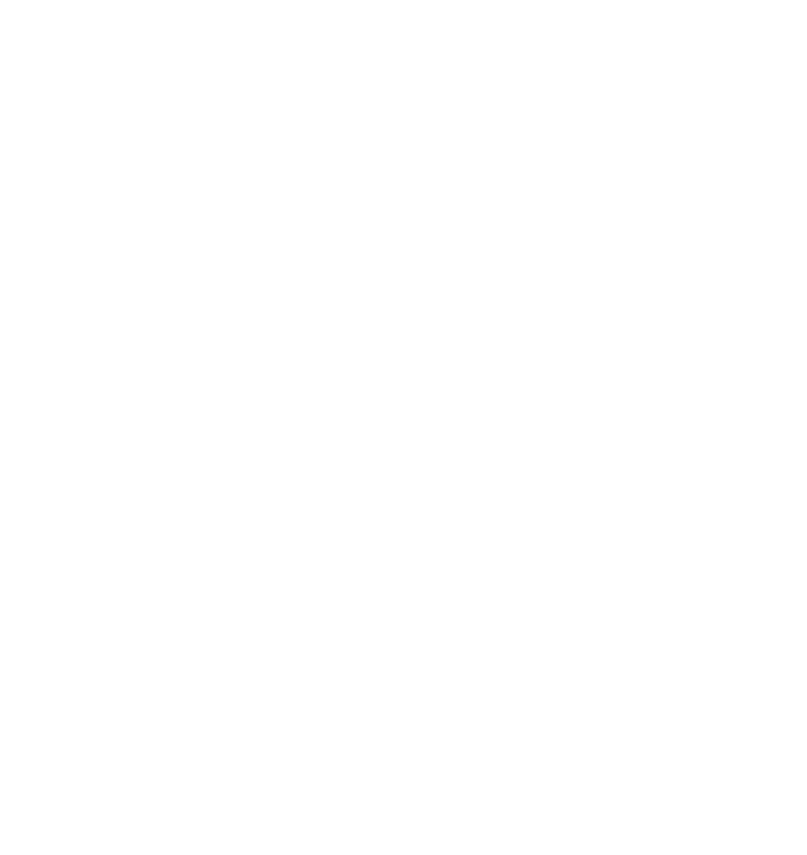
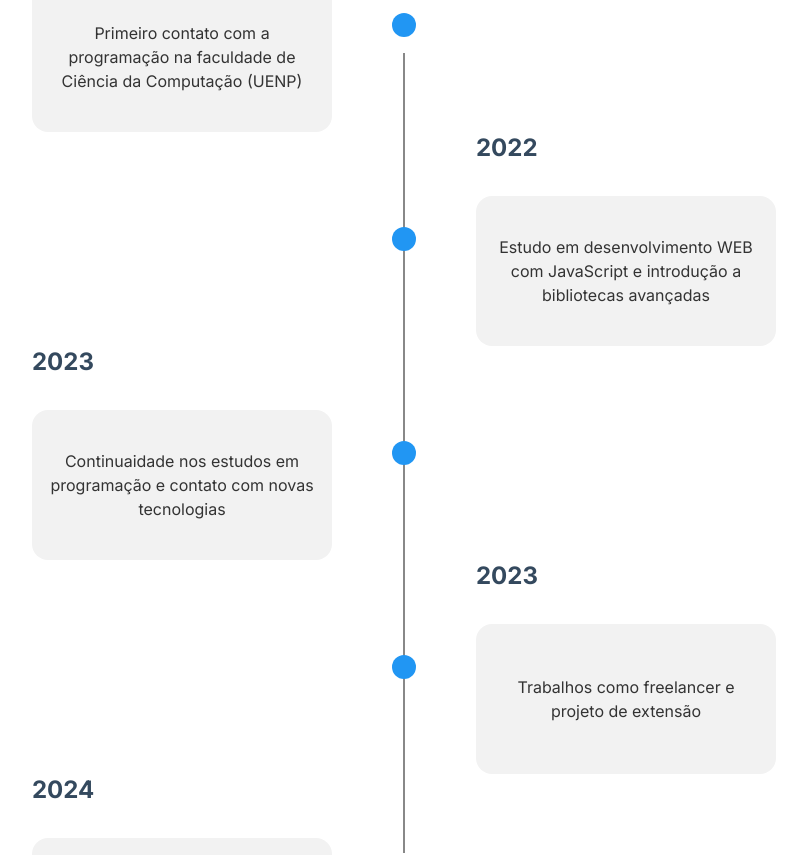
Before and after one commit to icaroQre/My-Portfolio, a Next.js app: page / in a window 1280 px wide. Shown: the part 1600-2455 px from the top of the page, without its empty margins (236-1043 px from the left). Before the commit the page ends 1326 px from the top, so only its background shows below. Built offline with nearby package versions, Linux system fonts and the light colour scheme.

Commit message:
feat timeline

```diff
--- a/src/components/NavBar.tsx
+++ b/src/components/NavBar.tsx
@@ -3,7 +3,7 @@ import React from "react";
 const NavBar: React.FC = () => {
 
     return(
-        <div className="fixed top-0 left-0 hidden md:w-screen md:bg-inherit md:flex md:items-center md:justify-between md:py-4 md:px-16 md:bg-light-primary md:dark:bg-dark-primary" >
+        <div className="fixed z-50 top-0 left-0 hidden md:w-screen md:bg-inherit md:flex md:items-center md:justify-between md:py-4 md:px-16 md:bg-light-primary md:dark:bg-dark-primary" >
             <p className="font-bold text-xl text-light-tertiary dark:text-dark-tertiary cursor-pointer"> QRE </p>
             <ul className="flex items-center justify-center">
                 {[
--- a/src/components/TechIcons.tsx
+++ b/src/components/PersonalSkills.tsx
@@ -14,7 +14,7 @@ import SVGts from "@/icons/SVGts"
 import { AnyMxRecord } from "dns"
 import React, { useEffect, useState } from "react"
 
-const TechIcons = () => {
+const PersonalSkills = () => {
 
     const [description, setDescription] = useState <String>('↑ Toque sobre o ícone que deseja saber mais detalhes ↑')
     const skills: any = useSkills()
@@ -29,34 +29,34 @@ const TechIcons = () => {
     return(
         <>
             <div className="md:w-3/6 w-3/4 flex flex-row items-center justify-center my-6 flex-wrap min-w-96">
-                <div id="html" onMouseOver={(event: React.MouseEvent<HTMLElement>) => selectDescription(event.currentTarget.id)} onMouseLeave={() => defaultDescription()} className="cursor-pointer hover:scale-125 transition-all">
+                <div id="html" onClick={(event: React.MouseEvent<HTMLElement>) => selectDescription(event.currentTarget.id)} className="cursor-pointer hover:scale-125 transition-all">
                     <SVGhtml width={50} height={50} className="pointer-events-none md:m-8 m-4"/>
                 </div>
-                <div id="css" onMouseOver={(event: React.MouseEvent<HTMLElement>) => selectDescription(event.currentTarget.id)} onMouseLeave={() => defaultDescription()} className="cursor-pointer hover:scale-125 transition-all">
+                <div id="css" onClick={(event: React.MouseEvent<HTMLElement>) => selectDescription(event.currentTarget.id)} className="cursor-pointer hover:scale-125 transition-all">
                     <SVGcss width={50} height={50} className="pointer-events-none md:m-8 m-4" />
                 </div>
-                <div id="figma" onMouseOver={(event: React.MouseEvent<HTMLElement>) => selectDescription(event.currentTarget.id)} onMouseLeave={() => defaultDescription()} className="cursor-pointer hover:scale-125 transition-all">
+                <div id="figma" onClick={(event: React.MouseEvent<HTMLElement>) => selectDescription(event.currentTarget.id)} className="cursor-pointer hover:scale-125 transition-all">
                     <SVGfigma width={50} height={50} className="pointer-events-none md:m-8 m-4"/>
                 </div>
-                <div id="javaScript" onMouseOver={(event: React.MouseEvent<HTMLElement>) => selectDescription(event.currentTarget.id)} onMouseLeave={() => defaultDescription()} className="cursor-pointer hover:scale-125 transition-all">
+                <div id="javaScript" onClick={(event: React.MouseEvent<HTMLElement>) => selectDescription(event.currentTarget.id)} className="cursor-pointer hover:scale-125 transition-all">
                     <SVGjs width={50} height={50} className="pointer-events-none md:m-8 m-4"/>
                 </div>
-                <div id="typeScript" onMouseOver={(event: React.MouseEvent<HTMLElement>) => selectDescription(event.currentTarget.id)} onMouseLeave={() => defaultDescription()} className="cursor-pointer hover:scale-125 transition-all">
+                <div id="typeScript" onClick={(event: React.MouseEvent<HTMLElement>) => selectDescription(event.currentTarget.id)} className="cursor-pointer hover:scale-125 transition-all">
                     <SVGts width={50} height={50} className="pointer-events-none md:m-8 m-4"/>
                 </div>
-                <div id="reactJs" onMouseOver={(event: React.MouseEvent<HTMLElement>) => selectDescription(event.currentTarget.id)} onMouseLeave={() => defaultDescription()} className="cursor-pointer hover:scale-125 transition-all">
+                <div id="reactJs" onClick={(event: React.MouseEvent<HTMLElement>) => selectDescription(event.currentTarget.id)} className="cursor-pointer hover:scale-125 transition-all">
                     <SVGreact width={50} height={50} className="pointer-events-none md:m-8 m-4"/>
                 </div>
-                <div id="styledComponents" onMouseOver={(event: React.MouseEvent<HTMLElement>) => selectDescription(event.currentTarget.id)} onMouseLeave={() => defaultDescription()} className="cursor-pointer hover:scale-125 transition-all">
+                <div id="styledComponents" onClick={(event: React.MouseEvent<HTMLElement>) => selectDescription(event.currentTarget.id)} className="cursor-pointer hover:scale-125 transition-all">
                     <SVGstyledComponents width={50} height={50} className="pointer-events-none md:m-8 m-4"/>
                 </div>
-                <div id="tailwind" onMouseOver={(event: React.MouseEvent<HTMLElement>) => selectDescription(event.currentTarget.id)} onMouseLeave={() => defaultDescription()} className="cursor-pointer hover:scale-125 transition-all">
+                <div id="tailwind" onClick={(event: React.MouseEvent<HTMLElement>) => selectDescription(event.currentTarget.id)} className="cursor-pointer hover:scale-125 transition-all">
                     <SVGtailwind width={50} height={50} className="pointer-events-none md:m-8 m-4"/>
                 </div>
-                <div id="mongoDb" onMouseOver={(event: React.MouseEvent<HTMLElement>) => selectDescription(event.currentTarget.id)} onMouseLeave={() => defaultDescription()} className="cursor-pointer hover:scale-125 transition-all">
+                <div id="mongoDb" onClick={(event: React.MouseEvent<HTMLElement>) => selectDescription(event.currentTarget.id)} className="cursor-pointer hover:scale-125 transition-all">
                     <SVGmongo width={50} height={50} className="pointer-events-none md:m-8 m-4"/>
                 </div>
-                <div id="postgreSql" onMouseOver={(event: React.MouseEvent<HTMLElement>) => selectDescription(event.currentTarget.id)} onMouseLeave={() => defaultDescription()} className="cursor-pointer hover:scale-125 transition-all">
+                <div id="postgreSql" onClick={(event: React.MouseEvent<HTMLElement>) => selectDescription(event.currentTarget.id)} className="cursor-pointer hover:scale-125 transition-all">
                     <SVGpostgresql width={50} height={50} className="pointer-events-none md:m-8 m-4"/>
                 </div>
             </div>
@@ -68,4 +68,4 @@ const TechIcons = () => {
     )
 }
 
-export default TechIcons
+export default PersonalSkills
--- /dev/null
+++ b/src/components/TimeLine.tsx
@@ -0,0 +1,34 @@
+import TimeLineCard from "./TimeLineCard"
+
+const TimeLine: React.FC = () => {
+    return(
+        <>
+            <div className="w-full md:flex hidden flex-col items-center justify-center mt-16">
+                <div className="w-[2px] h-full absolute bg-[#888888] dark:bg-[#333333]"></div>
+
+                <div className="flex flex-row items-center justify-center relative left-[-186px]">
+                    <TimeLineCard title={'Final de 2021'} description={'Primeiro contato com a programação na faculdade de Ciência da Computação (UENP)'}/>
+                    <div className="w-6 h-6 cursor-pointer bg-light-secondary dark:bg-dark-secondary rounded-full ml-12 relative right-[-12px] hover:bg-light-tertiary dark:hover:dark-tertiary"></div>
+                </div>
+                <div className="flex flex-row items-center justify-center relative right-[-186px]">
+                    <div className="w-6 h-6 cursor-pointer bg-light-secondary dark:bg-dark-secondary rounded-full mr-12 relative left-[-12px] hover:bg-light-tertiary dark:hover:dark-tertiary"></div>
+                    <TimeLineCard title={'2022'} description={'Estudo em desenvolvimento WEB com JavaScript e introdução a bibliotecas avançadas'}/>
+                </div>
+                <div className="flex flex-row items-center justify-center relative left-[-186px]">
+                    <TimeLineCard title={'2023'} description={'Continuaidade nos estudos em programação e contato com novas tecnologias'}/>
+                    <div className="w-6 h-6 cursor-pointer bg-light-secondary dark:bg-dark-secondary rounded-full ml-12 relative right-[-12px] hover:bg-light-tertiary dark:hover:dark-tertiary"></div>
+                </div>
+                <div className="flex flex-row items-center justify-center relative right-[-186px]">
+                    <div className="w-6 h-6 cursor-pointer bg-light-secondary dark:bg-dark-secondary rounded-full mr-12 relative left-[-12px] hover:bg-light-tertiary dark:hover:dark-tertiary"></div>
+                    <TimeLineCard title={'2023'} description={'Trabalhos como freelancer e projeto de extensão'}/>
+                </div>
+                <div className="flex flex-row items-center justify-center relative left-[-186px]">
+                    <TimeLineCard title={'2024'} description={'Buscando oportunidades profissionais para colocar meu conhecimento em prática'}/>
+                    <div className="w-6 h-6 cursor-pointer bg-light-secondary dark:bg-dark-secondary rounded-full ml-12 relative right-[-12px] hover:bg-light-tertiary dark:hover:dark-tertiary"></div>
+                </div>
+            </div>
+        </>
+    )
+}
+
+export default TimeLine
--- /dev/null
+++ b/src/components/TimeLineCard.tsx
@@ -0,0 +1,19 @@
+import React from "react"
+
+interface TimeLineCardProps {
+    title: String,
+    description: String,
+}
+
+const TimeLineCard: React.FC<TimeLineCardProps> = ({title, description}) => {
+    return (
+        <div className="flex flex-col items-start justify-center">
+            <p className="h2 mb-8 cursor-pointer hover:text-light-main dark:hover:text-dark-main transition-all"> {title} </p>
+            <div className=" w-full max-w-[300px] min-h-[150px] md:w-[300px] md:h-[150px] flex items-center justify-center bg-[#F2F2F2] hover:bg-[#EEEEEE] dark:bg-[#333333] hover:dark:bg-[#2F2F2F] rounded-2xl cursor-pointer transition-all">
+                <p className="p text-center p-4"> {description} </p>
+            </div>
+        </div>
+    )
+}
+
+export default TimeLineCard
--- /dev/null
+++ b/src/components/TimeLineMobile.tsx
@@ -0,0 +1,35 @@
+import TimeLineCard from "./TimeLineCard"
+
+const TimeLineMobile: React.FC = () => {
+    return(
+            <div className="w-full md:hidden flex flex-row items-center justify-center px-[5%] mt-8">
+
+                <div className="flex flex-col items-center justify-center border-l-2 border-[#888888] dark:border-[#333333]">
+                    <div className="flex flex-row items-center justify-center mt-8">
+                        <div className="w-6 h-6 cursor-pointer bg-light-secondary dark:bg-dark-secondary rounded-full mr-[5%] relative left-[-12px] hover:bg-light-tertiary dark:hover:dark-tertiary"></div>
+                        <TimeLineCard title={'Final de 2021'} description={'Primeiro contato com a programação na faculdade de Ciência da Computação (UENP)'}/>
+                    </div>
+                    <div className="flex flex-row items-center justify-center mt-8">
+                        <div className="w-6 h-6 cursor-pointer bg-light-secondary dark:bg-dark-secondary rounded-full mr-[5%] relative left-[-12px] hover:bg-light-tertiary dark:hover:dark-tertiary"></div>
+                        <TimeLineCard title={'2022'} description={'Estudo em desenvolvimento WEB com JavaScript e introdução a bibliotecas avançadas'}/>
+                    </div>
+                    <div className="flex flex-row items-center justify-center mt-8">
+                        <div className="w-6 h-6 cursor-pointer bg-light-secondary dark:bg-dark-secondary rounded-full mr-[5%] relative left-[-12px] hover:bg-light-tertiary dark:hover:dark-tertiary"></div>
+                        <TimeLineCard title={'2023'} description={'Continuaidade nos estudos em programação e contato com novas tecnologias'}/>
+                    </div>
+                    <div className="flex flex-row items-center justify-center mt-8">
+                        <div className="w-6 h-6 cursor-pointer bg-light-secondary dark:bg-dark-secondary rounded-full mr-[5%] relative left-[-12px] hover:bg-light-tertiary dark:hover:dark-tertiary"></div>
+                        <TimeLineCard title={'2023'} description={'Trabalhos como freelancer e projeto de extensão'}/>
+                    </div>
+                    <div className="flex flex-row items-center justify-center mt-8">
+                        <div className="w-6 h-6 cursor-pointer bg-light-secondary dark:bg-dark-secondary rounded-full mr-[5%] relative left-[-12px] hover:bg-light-tertiary dark:hover:dark-tertiary"></div>
+                        <TimeLineCard title={'2024'} description={'Buscando oportunidades profissionais para colocar meu conhecimento em prática'}/>
+                    </div>
+                </div>
+
+
+            </div>
+    )
+}
+
+export default TimeLineMobile
--- a/src/sections/SecondSection.tsx
+++ b/src/sections/SecondSection.tsx
@@ -1,4 +1,7 @@
-import TechIcons from '@/components/TechIcons'
+import PersonalSkills from '@/components/PersonalSkills'
+import TimeLine from '@/components/TimeLine'
+import TimeLineCard from '@/components/TimeLineCard'
+import TimeLineMobile from '@/components/TimeLineMobile'
 import SVGcss from '@/icons/SVGcss'
 import SVGfigma from '@/icons/SVGfigma'
 import SVGhtml from '@/icons/SVGhtml'
@@ -12,10 +15,13 @@ import SVGts from '@/icons/SVGts'
 
 const SecondSection: React.FC = () => {
     return(
-        <div className="w-screen flex flex-col items-center justify-center pt-32 bg-light-primary dark:bg-dark-primary">
-            <p className="h2"> Um pouco sobre mim </p>
-
-            <TechIcons />
+        <div className='w-screen flex flex-col items-center justify-center bg-light-primary dark:bg-dark-primary'>
+            <div className="w-screen flex flex-col items-center justify-center py-32 bg-light-primary dark:bg-dark-primary">
+                <p className="h2"> Um pouco sobre mim </p>
+                <PersonalSkills />
+            </div>
+            <TimeLine />
+            <TimeLineMobile />
         </div>
     )
 }
```
